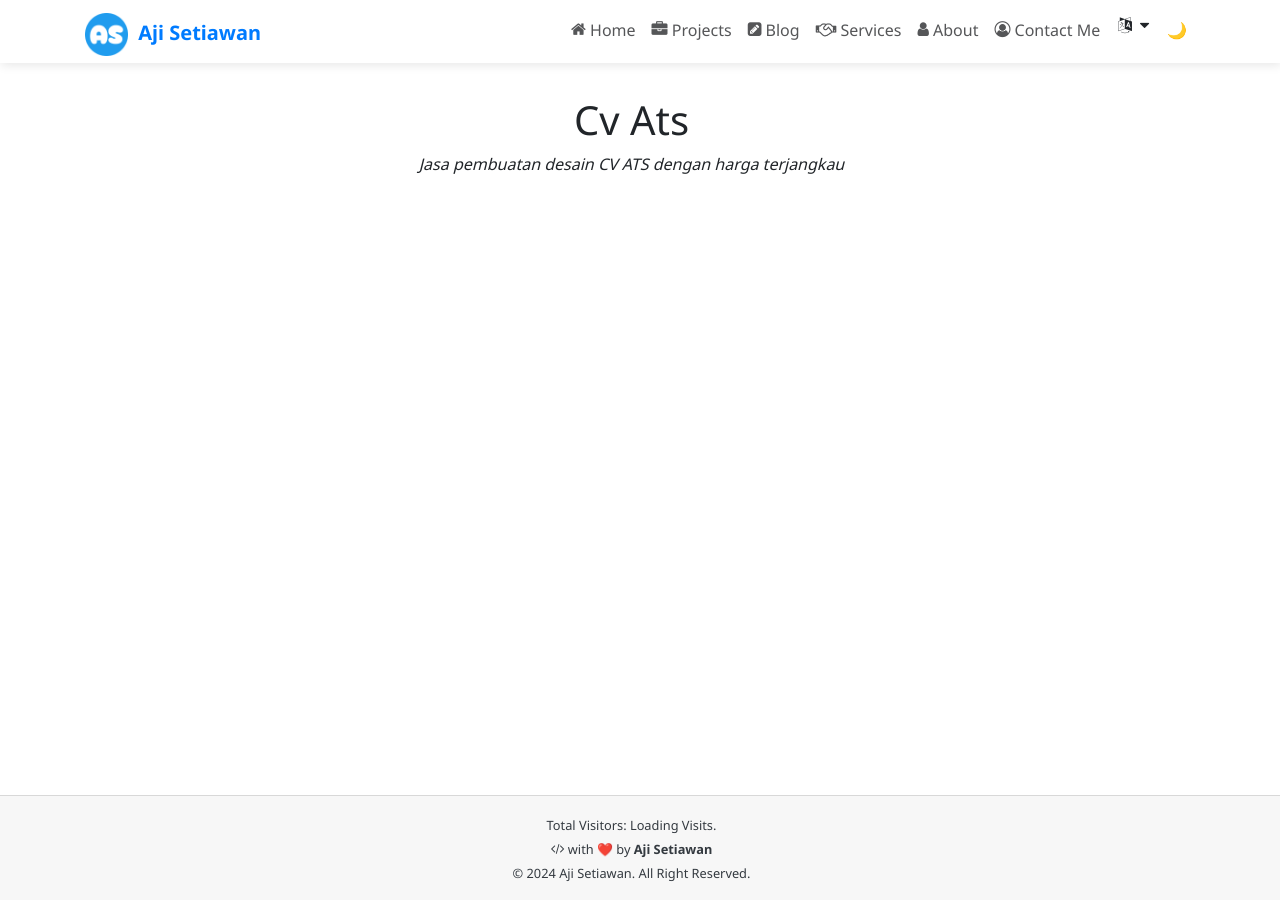
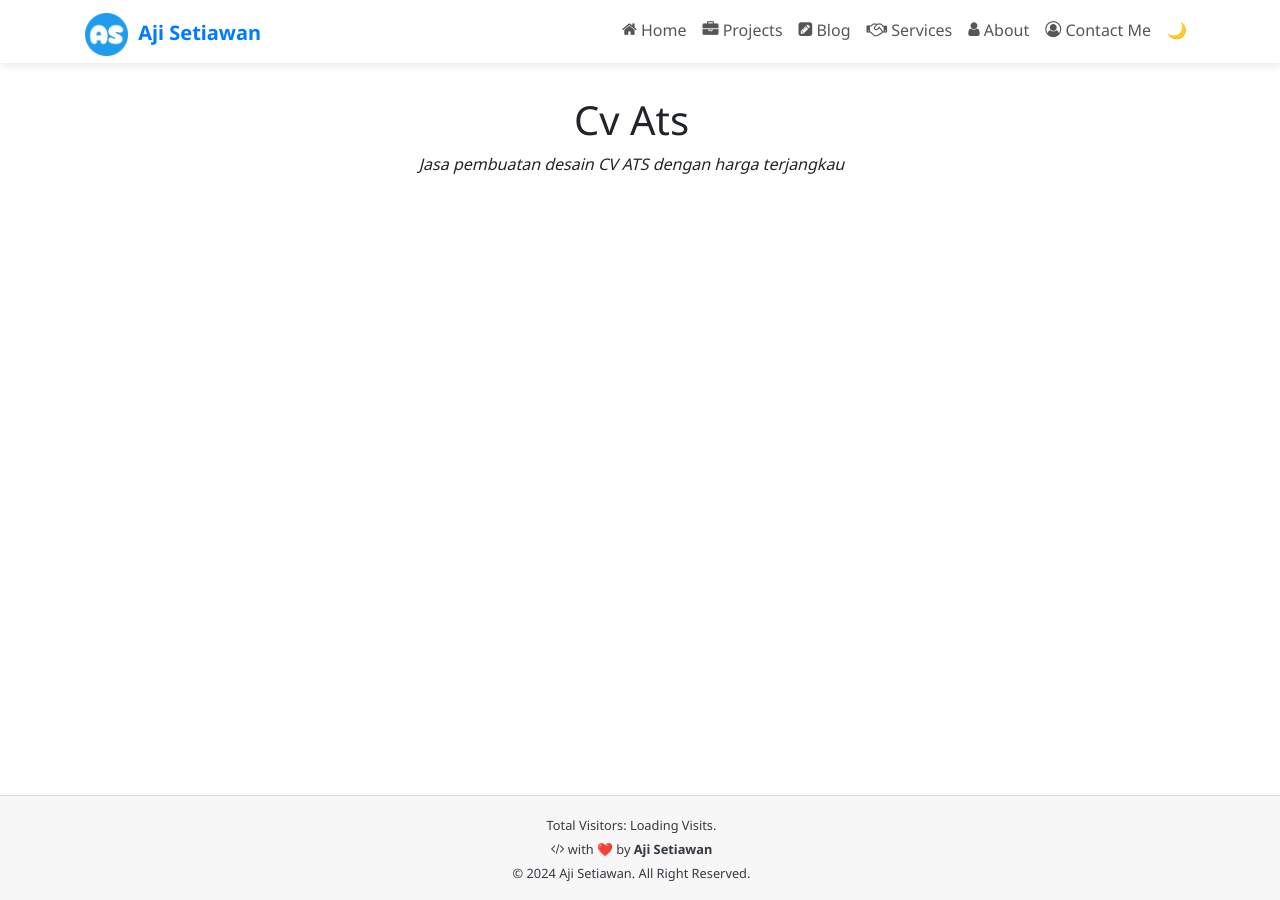
Before and after one commit to ajisetiawan716/ajisetiawan716.github.io, a Jekyll site: the page built from _service/cv-ats.md, in a window 1280 px wide. Built offline with Jekyll 4.4.1, drawn with Linux system fonts in a browser that asks for light colours; some web fonts are replaced; comment, search, counter and statistics services are not loaded; a style sheet for code colours, icons or effects is not loaded.

Commit message:
Update _config.yml

```diff
--- a/_config.yml
+++ b/_config.yml
@@ -168,7 +168,7 @@ tagmanager:
 
 ### Google Translate ###
 translate:
-  enabled: true                                        # Set true to enable google translate
+  enabled: false                                        # Set true to enable google translate
 
 ### AdBlock Detection ###
 adblock_detect:
```
